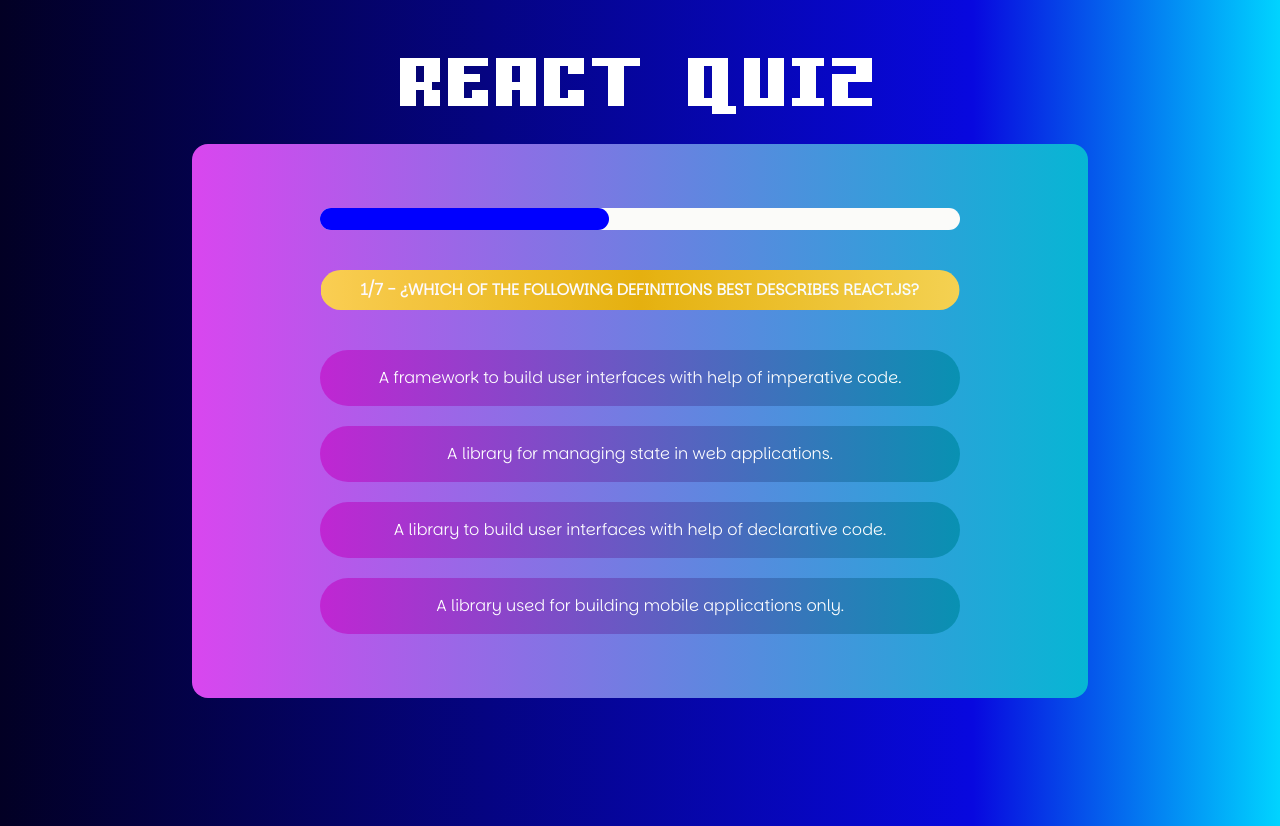
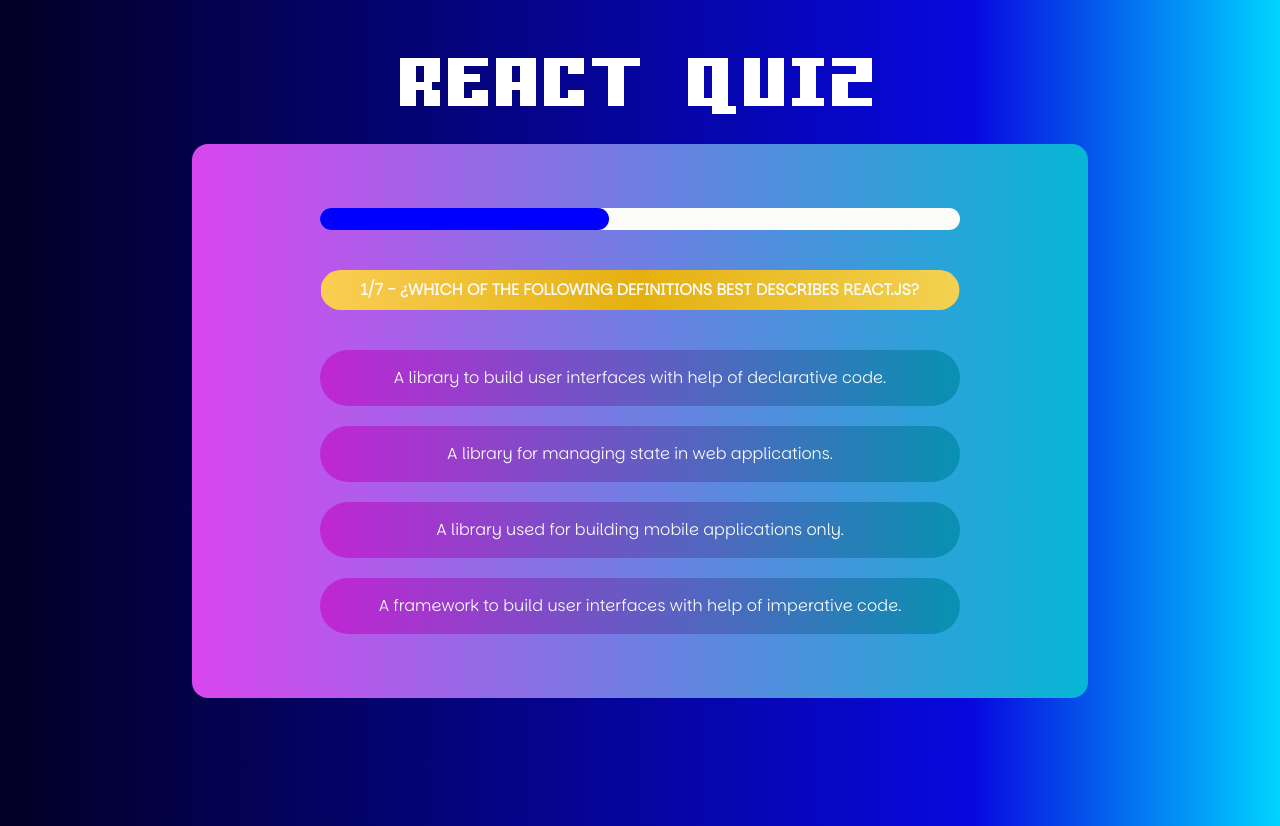
Before and after one commit to ch0ripain/react-quiz-app, a React (Vite) app in the folder react-quiz-app/: page / in a window 1280 px wide. Built offline with nearby package versions, Linux system fonts and the light colour scheme.

Commit message:
sorted answers each quiz try

```diff
--- a/react-quiz-app/src/components/Quiz.jsx
+++ b/react-quiz-app/src/components/Quiz.jsx
@@ -5,6 +5,11 @@
 import QuizResult from "./QuizResult";
 
 const TIMER = 10000;
+
+let copyAnswers = [...QUESTIONS.map((question) => [...question.answers])];
+const SORTED_ANSWERS = copyAnswers.map((answers) =>
+  answers.sort(() => Math.random() - 0.5)
+);
 
 export default function Quiz() {
   const [currentQuestionIndex, setCurrentQuestionIndex] = useState(0);
@@ -21,9 +26,6 @@
 
   const activeCorrectAnswer = QUESTIONS[currentQuestionIndex].answers[0];
   const activeQuestion = QUESTIONS[currentQuestionIndex];
-  let activeAnswers = [...QUESTIONS[currentQuestionIndex].answers];
-
-  activeAnswers.sort();
 
   function handleUserAnswer(answerIndex) {
     setIsAnswerSelected(answerIndex);
@@ -44,7 +46,7 @@
 
       <QuizAnswer
         activeQuestion={activeQuestion}
-        activeAnswers={activeAnswers}
+        activeAnswers={SORTED_ANSWERS[currentQuestionIndex]}
         isAnswerSelected={isAnswerSelected}
         activeCorrectAnswer={activeCorrectAnswer}
         onUserAnswer={handleUserAnswer}
```
